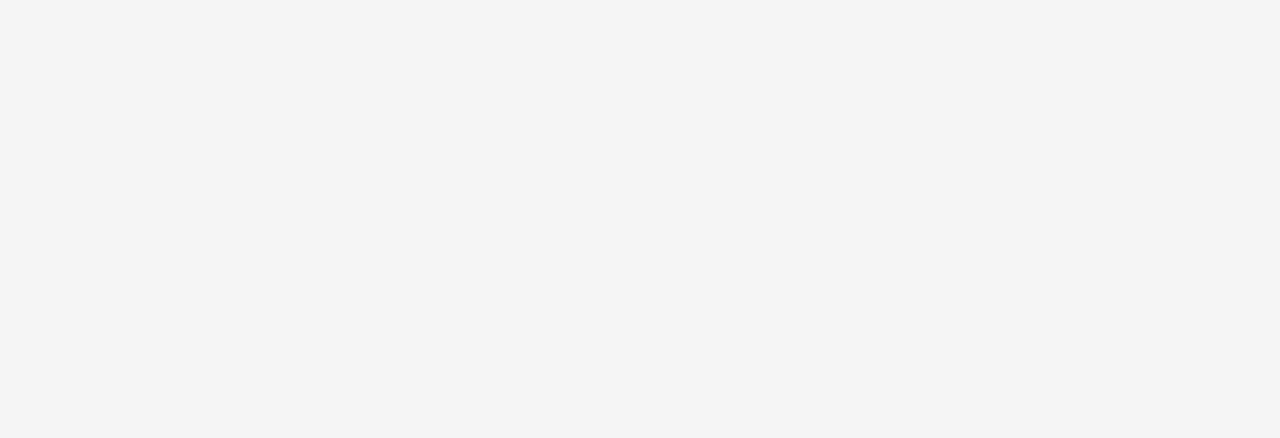
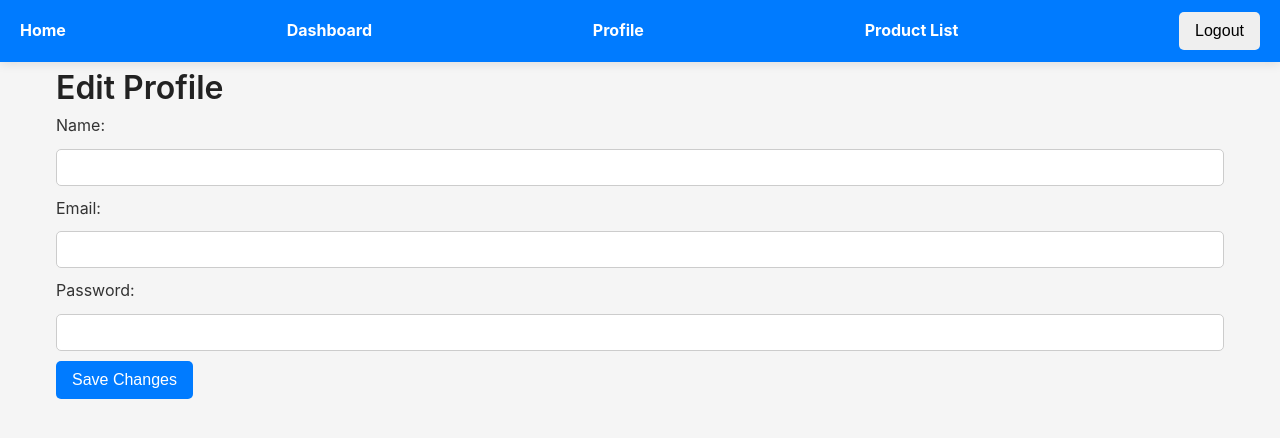
Before and after one commit to nguyenminhdoan/Project_WAD_1, a React (Vite) app in the folder app/: page /edit-profile in a window 1280 px wide. Before the commit this address had no page. Shown: the top 438 px of the page. Built offline with nearby package versions, Linux system fonts and the light colour scheme.

Commit message:
OEV FEcreate profile page, FEedit profile, FEproduct list page

```diff
--- a/app/src/components/Navbar.jsx
+++ b/app/src/components/Navbar.jsx
@@ -9,6 +9,8 @@ const Navbar = () => {
         <nav>
             <Link to="/">Home</Link>
             <Link to="/dashboard">Dashboard</Link>
+            <Link to="/profile">Profile</Link>
+            <Link to="/product-list">Product List</Link>
             <button onClick={() => dispatch(logout())}>Logout</button>
         </nav>
     );
--- a/app/src/index.css
+++ b/app/src/index.css
@@ -173,6 +173,42 @@ input:focus, textarea:focus {
     padding: 24px;
 }
 
+
+table {
+    width: 100%;
+    border-collapse: collapse;
+    margin-top: 20px;
+}
+
+th, td {
+    border: 1px solid #ddd;
+    padding: 12px;
+    text-align: left;
+}
+
+th {
+    background-color: #007bff;
+    color: white;
+}
+
+.pagination {
+    margin-top: 20px;
+    display: flex;
+    justify-content: center;
+    gap: 10px;
+}
+
+button.primary {
+    background-color: #007bff;
+    color: #fff;
+}
+
+button.secondary {
+    background-color: #f8f9fa;
+    color: #333;
+    border: 1px solid #ddd;
+}
+
 /* 8️⃣ Responsive Design */
 @media (max-width: 768px) {
     .container {
@@ -188,4 +224,28 @@ input:focus, textarea:focus {
         display: block;
         margin: 10px 0;
     }
+
+    .profile-container, .edit-profile-container {
+        max-width: 400px;
+        margin: 40px auto;
+        padding: 20px;
+        background-color: #ffffff;
+        border-radius: 8px;
+        box-shadow: 0 4px 10px rgba(0, 0, 0, 0.1);
+    }
+
+    form label {
+        display: block;
+        margin-top: 10px;
+        font-weight: bold;
+    }
+
+    form input {
+        width: 100%;
+        padding: 10px;
+        margin-bottom: 10px;
+        border: 1px solid #ccc;
+        border-radius: 5px;
+    }
+
 }
--- /dev/null
+++ b/app/src/pages/EditProfilePage.jsx
@@ -0,0 +1,78 @@
+import { useState } from 'react';
+import { useNavigate } from 'react-router-dom';
+
+const EditProfilePage = () => {
+    const [formData, setFormData] = useState({
+        name: '',
+        email: '',
+        password: ''
+    });
+
+    const navigate = useNavigate();
+
+    const handleChange = (e) => {
+        setFormData({
+            ...formData,
+            [e.target.name]: e.target.value
+        });
+    };
+
+    const handleSubmit = async (e) => {
+        e.preventDefault();
+
+        try {
+            const response = await fetch('/api/update-profile', {
+                method: 'POST',
+                headers: { 'Content-Type': 'application/json' },
+                body: JSON.stringify(formData)
+            });
+
+            if (response.ok) {
+                alert('Profile updated successfully!');
+                navigate('/profile');
+            } else {
+                alert('Failed to update profile.');
+            }
+        } catch (error) {
+            console.error('Error:', error);
+            alert('Error updating profile.');
+        }
+    };
+
+    return (
+        <div className="container">
+            <h1>Edit Profile</h1>
+            <form onSubmit={handleSubmit}>
+                <label>Name:</label>
+                <input
+                    type="text"
+                    name="name"
+                    value={formData.name}
+                    onChange={handleChange}
+                    required
+                />
+
+                <label>Email:</label>
+                <input
+                    type="email"
+                    name="email"
+                    value={formData.email}
+                    onChange={handleChange}
+                    required
+                />
+
+                <label>Password:</label>
+                <input
+                    type="password"
+                    name="password"
+                    value={formData.password}
+                    onChange={handleChange}
+                />
+
+                <button type="submit" className="primary">Save Changes</button>
+            </form>
+        </div>
+    );
+};
+
+export default EditProfilePage;
--- /dev/null
+++ b/app/src/pages/ProductListPage.jsx
@@ -0,0 +1,74 @@
+import { useState, useEffect } from 'react';
+
+const ProductListPage = () => {
+    const [products, setProducts] = useState([]);
+    const [currentPage, setCurrentPage] = useState(1);
+    const productsPerPage = 5;
+
+    useEffect(() => {
+        // Mock API Call ----> I cannot see any available API to fetch the profile data
+        const fetchProducts = async () => {
+            const response = await fetch('/api/products');
+            const data = await response.json();
+            setProducts(data);
+        };
+        fetchProducts();
+    }, []);
+
+    // Pagination Logic
+    const indexOfLastProduct = currentPage * productsPerPage;
+    const indexOfFirstProduct = indexOfLastProduct - productsPerPage;
+    const currentProducts = products.slice(indexOfFirstProduct, indexOfLastProduct);
+
+    const handleNextPage = () => setCurrentPage((prev) => prev + 1);
+    const handlePrevPage = () => setCurrentPage((prev) => prev - 1);
+
+    return (
+        <div className="container">
+            <h1>Product List</h1>
+            <table>
+                <thead>
+                    <tr>
+                        <th>Name</th>
+                        <th>Price</th>
+                        <th>Actions</th>
+                    </tr>
+                </thead>
+                <tbody>
+                    {currentProducts.map((product) => (
+                        <tr key={product.id}>
+                            <td>{product.name}</td>
+                            <td>${product.price.toFixed(2)}</td>
+                            <td>
+                                <button className="primary">Edit</button>
+                            </td>
+                        </tr>
+                    ))}
+                </tbody>
+            </table>
+
+            {/* Pagination Controls */}
+            <div className="pagination">
+                <button
+                    className="secondary"
+                    onClick={handlePrevPage}
+                    disabled={currentPage === 1}
+                >
+                    Previous
+                </button>
+
+                <span>Page {currentPage}</span>
+
+                <button
+                    className="secondary"
+                    onClick={handleNextPage}
+                    disabled={indexOfLastProduct >= products.length}
+                >
+                    Next
+                </button>
+            </div>
+        </div>
+    );
+};
+
+export default ProductListPage;
--- /dev/null
+++ b/app/src/pages/ProfilePage.jsx
@@ -0,0 +1,32 @@
+import { useState, useEffect } from 'react';
+import { Link } from 'react-router-dom';
+
+const ProfilePage = () => {
+    const [profile, setProfile] = useState({
+        name: '',
+        email: ''
+    });
+
+    useEffect(() => {
+        // Mock API call ----> I cannot see any available API to fetch the profile data
+        const fetchProfile = async () => {
+            const response = await fetch('/api/profile');
+            const data = await response.json();
+            setProfile(data);
+        };
+        fetchProfile();
+    }, []);
+
+    return (
+        <div className="container">
+            <h1>My Profile</h1>
+            <p><strong>Name:</strong> {profile.name}</p>
+            <p><strong>Email:</strong> {profile.email}</p>
+            <Link to="/edit-profile">
+                <button className="primary">Edit Profile</button>
+            </Link>
+        </div>
+    );
+};
+
+export default ProfilePage;
--- a/app/src/routes/AppRoutes.jsx
+++ b/app/src/routes/AppRoutes.jsx
@@ -1,22 +1,28 @@
-import {BrowserRouter, Route, Routes} from 'react-router-dom';
+import { BrowserRouter, Route, Routes } from 'react-router-dom';
 import MainLayout from '../layouts/MainLayout';
 import LoginPage from '../pages/LoginPage';
 import DashboardPage from '../pages/DashboardPage';
 import ProtectedRoute from './ProtectedRoute.jsx';
 import ProductPage from '../pages/ProductPage.jsx';
+import ProfilePage from '../pages/ProfilePage.jsx';
+import EditProfilePage from '../pages/EditProfilePage.jsx';
+import ProductListPage from '../pages/ProductListPage.jsx';
 
 const AppRoutes = () => {
     return (
         <BrowserRouter>
             <Routes>
-                <Route path="/" element={<MainLayout/>}>
-                    <Route path="login" element={<LoginPage/>}/>
-                    <Route path="product" element={<ProductPage/>}/>
+                <Route path="/" element={<MainLayout />}>
+                    <Route path="login" element={<LoginPage />} />
+                    <Route path="product" element={<ProductPage />} />
+                    <Route path="product-list" element={<ProductListPage />} />
+                    <Route path="profile" element={<ProfilePage />} />
+                    <Route path="edit-profile" element={<EditProfilePage />} />
                     <Route
                         path="dashboard"
                         element={
                             <ProtectedRoute>
-                                <DashboardPage/>
+                                <DashboardPage />
                             </ProtectedRoute>
                         }
                     />
```
Also changed, not shown: 1 other file (tests, documents, lock files or other folders).
